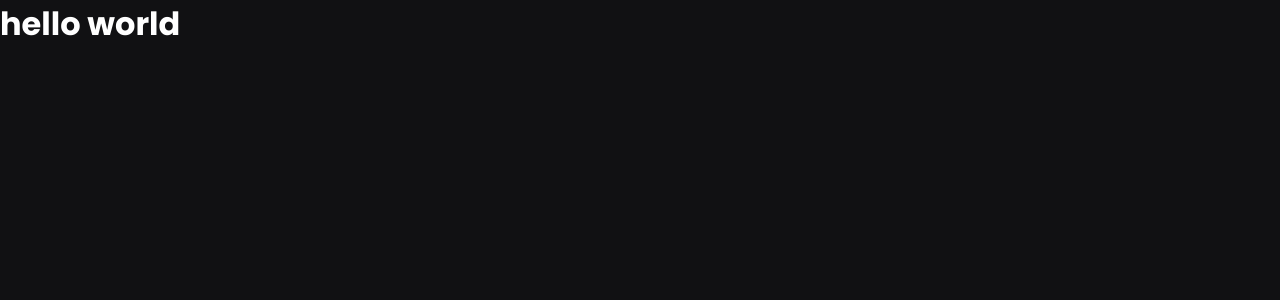
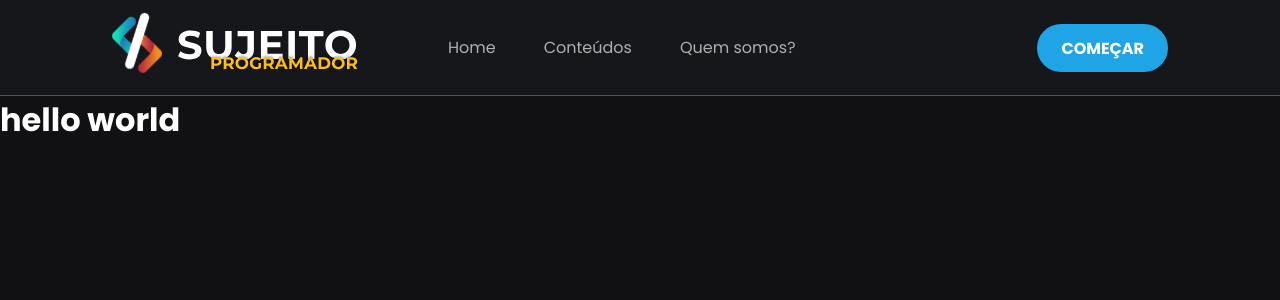
Before and after one commit to jhonatan-oliveiradev/website, a Next.js app: page / in a window 1280 px wide. Shown: the top 300 px of the page. Built offline with nearby package versions, Linux system fonts and the light colour scheme.

Commit message:
:construction: feat: header criado

```diff
--- a/src/components/Header/index.tsx
+++ b/src/components/Header/index.tsx
@@ -0,0 +1,43 @@
+import React from "react";
+import Link from "next/link";
+import Image from "next/image";
+import styles from "./styles.module.scss";
+import logo from "../../../public/images/logo.svg";
+import { useRouter } from "next/router";
+
+const Header = () => {
+	const router = useRouter();
+	const { pathname } = router;
+
+	return (
+		<header className={styles.headerContainer}>
+			<div className={styles.headerContent}>
+				<Link href="/">
+					<Image src={logo} alt="Sujeito" />
+				</Link>
+
+				<nav>
+					<Link href="/">
+						<p className={pathname === "/" ? "active" : ""}>Home</p>
+					</Link>
+					<Link href="/posts">
+						<p className={pathname === "/posts" ? "active" : ""}>Conteúdos</p>
+					</Link>
+					<Link href="/sobre">
+						<p className={pathname === "/about" ? "active" : ""}>Quem somos?</p>
+					</Link>
+				</nav>
+
+				<a
+					href="https://www.jhonatanoliveira.com"
+					target="_blank"
+					className={styles.readyButton}
+				>
+					COMEÇAR
+				</a>
+			</div>
+		</header>
+	);
+};
+
+export default Header;
--- a/src/components/Header/styles.module.scss
+++ b/src/components/Header/styles.module.scss
@@ -0,0 +1,89 @@
+.headerContainer {
+	height: 6rem;
+	border-bottom: 1px solid var(--gray-200);
+	background: var(--gray-800);
+}
+
+.headerContent {
+	max-width: 1120px;
+	height: 6rem;
+	margin: 0 auto;
+	padding: 0 2rem;
+	display: flex;
+	align-items: center;
+
+	.headerContent img {
+		cursor: pointer;
+	}
+
+	nav {
+		margin-left: 5rem;
+		height: 6rem;
+
+		a {
+			display: inline-block;
+			position: relative;
+			padding: 0 0.5rem;
+			height: 6rem;
+			line-height: 6rem;
+			color: var(--gray-100);
+			text-decoration: none;
+			transition: all 0.2s ease-in-out;
+
+			& + a {
+				margin-left: 2rem;
+			}
+
+			&:hover {
+				color: var(--white);
+			}
+
+			&:active {
+				color: var(--yellow-500);
+				font-weight: 700;
+			}
+		}
+	}
+}
+
+.readyButton {
+	display: flex;
+	align-items: center;
+	justify-content: center;
+	background: var(--blue-900);
+	color: var(--white);
+	height: 3rem;
+	margin-left: auto;
+	padding: 0 1.5rem;
+	border-radius: 3rem;
+	border: none;
+	font-weight: 700;
+	transition: all 0.2s ease-in-out;
+	text-decoration: none;
+
+	&:hover {
+		filter: brightness(1.1);
+	}
+}
+
+@media screen and (max-width: 870px) {
+	.headerContainer {
+		height: 11rem;
+		padding: 0.5rem 0;
+	}
+
+	.headerContent {
+		display: flex;
+		flex-direction: column;
+
+		nav {
+			display: block;
+			margin-left: auto;
+			margin-right: auto;
+		}
+
+		.readyButton {
+			display: none;
+		}
+	}
+}
--- a/src/pages/_app.tsx
+++ b/src/pages/_app.tsx
@@ -1,6 +1,12 @@
 import type { AppProps } from "next/app";
+import Header from "../components/Header";
 import "../styles/global.scss";
 
 export default function App({ Component, pageProps }: AppProps) {
-	return <Component {...pageProps} />;
+	return (
+		<>
+			<Header />
+			<Component {...pageProps} />
+		</>
+	);
 }
--- a/src/styles/global.scss
+++ b/src/styles/global.scss
@@ -39,3 +39,16 @@ select,
 button {
 	font: 400 1rem "Poppins", sans-serif;
 }
+
+button {
+	cursor: pointer;
+}
+
+a {
+	color: inherit;
+	text-decoration: none;
+
+	&.active {
+		color: var(--yellow-500);
+	}
+}
```
Also changed, not shown: src/components/ActiveLink/index.tsx (added, +28 -0 lines).
